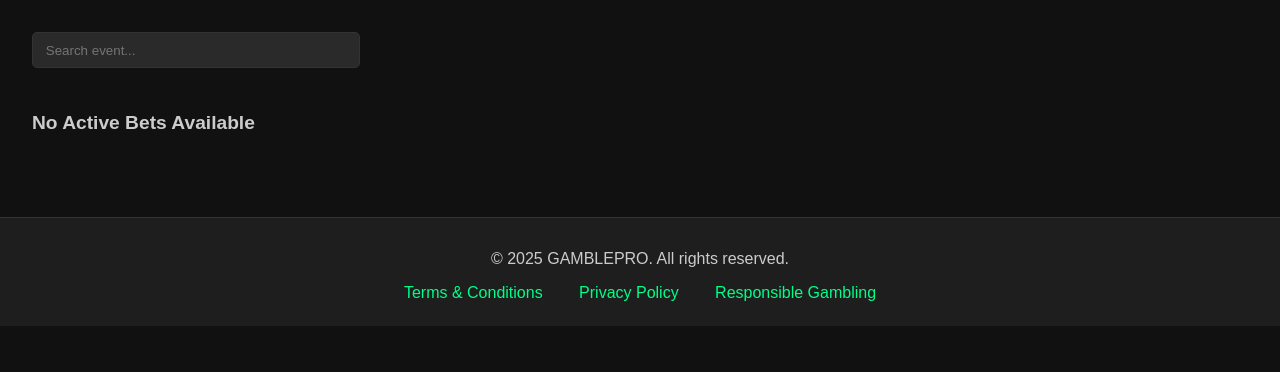
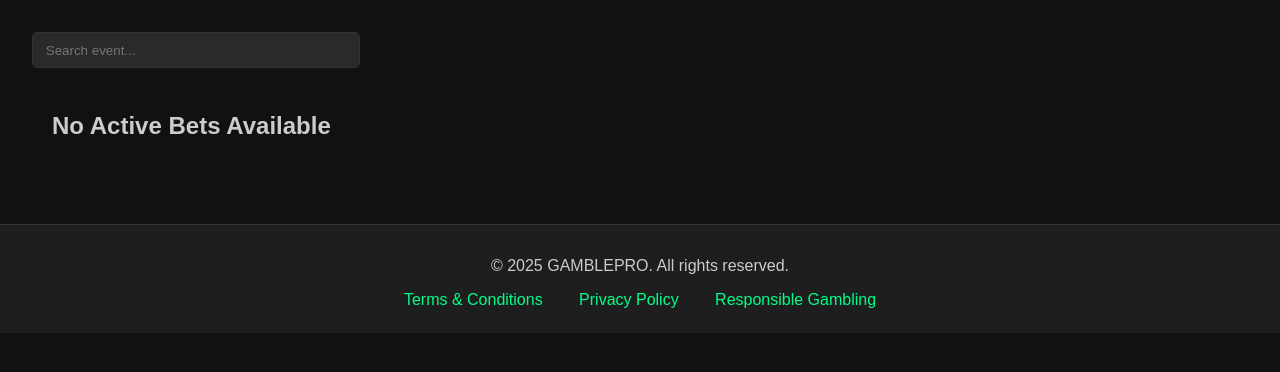
Before and after one commit to CrimsonW23/AgileWebDev3403-BookiesWebsite, a Flask app: page /active_bets in a window 1280 px wide. Shown: the part 66-438 px from the top of the page. Run offline with Flask 3, Linux system fonts and the light colour scheme; parts of the project's set-up code (start-up, migrations or seed data) failed here and were passed over.

Commit message:
Added no bet message styling to improve user experience

```diff
--- a/static/css/active_bets.css
+++ b/static/css/active_bets.css
@@ -114,12 +114,14 @@
 
   /* Style for the "No active bets available" message */
   .no-bets-message {
-    text-align: center; /* Center the text horizontally */
-    align-self: center;
-    font-size: 1.5em; /* Increase the font size */
-    color: #ccc; /* Set a neutral gray color */
-    font-weight: bold; /* Make the text bold */
-    text-transform: capitalize; /* Capitalize the text */
-    margin-top: 20px; /* Add some spacing above the message */
-  font-size: 1.2rem; /* Adjust the font size */
-  }
+  display: flex;
+  justify-content: center;
+  font-size: 1.5em;
+  color: #ccc;
+  font-weight: bold;
+  text-transform: capitalize;
+  margin: 0;
+  height: 100%;
+  padding: 20px;
+  word-wrap: break-word;
+}
```
